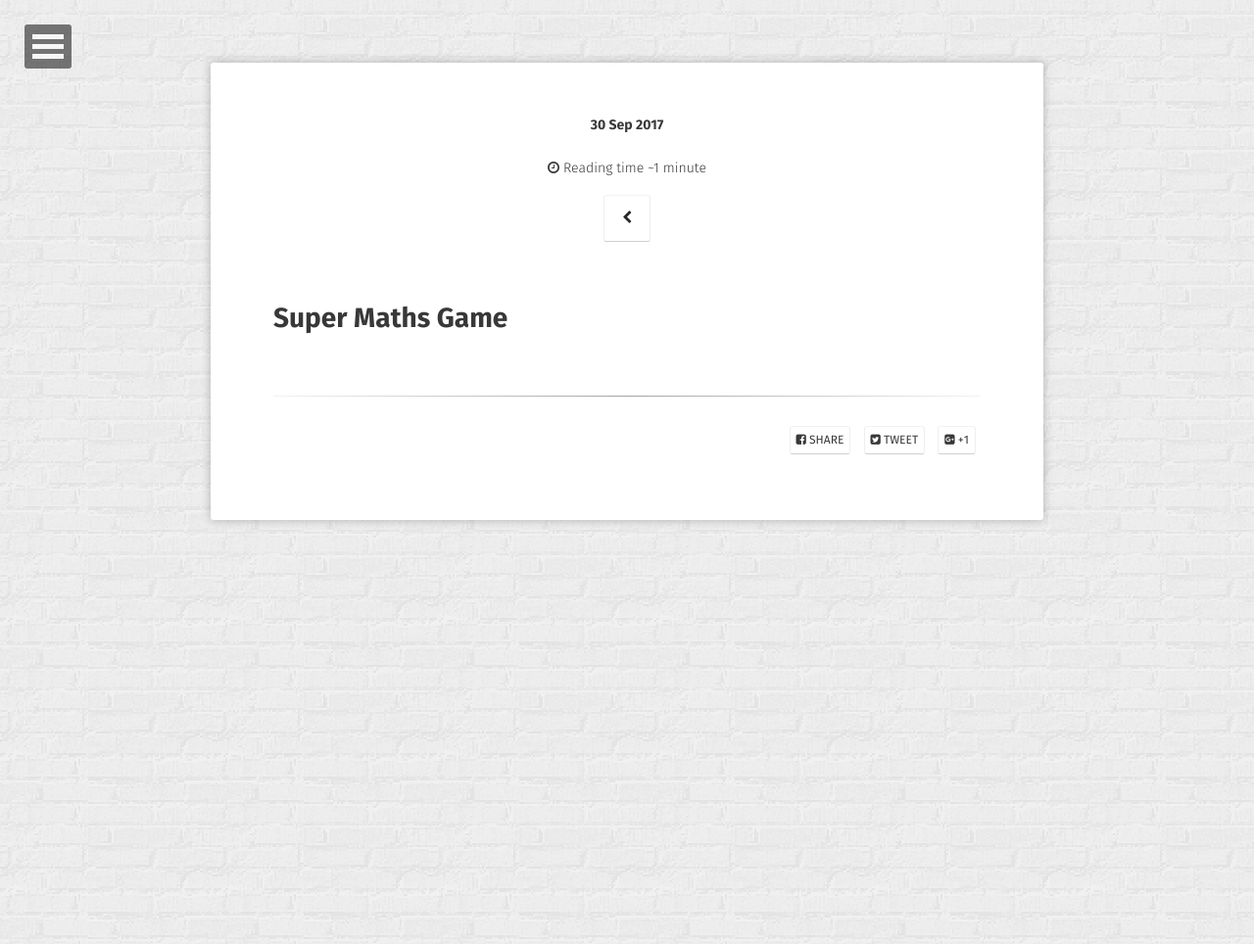
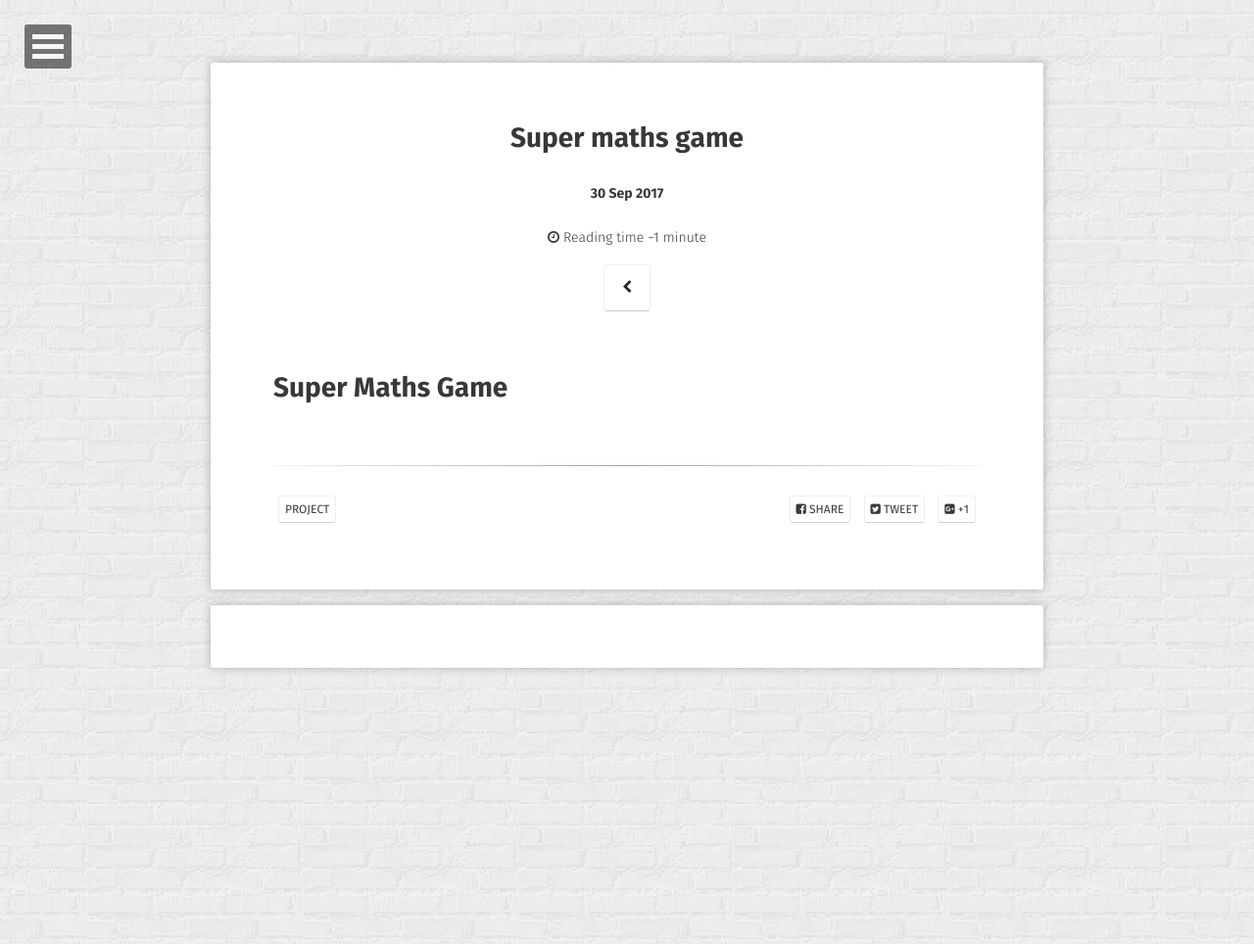
Before and after one commit to JohnnersUK/OLD.JohnnersUK.github.io, a Jekyll site: the page built from _posts/2017-09-30-Super-Maths-Game.md, in a window 1280 px wide. Shown: the whole page at 98% size. Built offline with Jekyll 4.4.1, drawn with Linux system fonts in a browser that asks for light colours; some web fonts are replaced; our own code applies the rules of GitHub Pages for plain Markdown files; comment, search, counter and statistics services are not loaded; some of the changed lines change nothing that is shown.

Commit message:
Update 2017-09-30-Super-Maths-Game.md

```diff
--- a/_posts/2017-09-30-Super-Maths-Game.md
+++ b/_posts/2017-09-30-Super-Maths-Game.md
@@ -1,11 +1,12 @@
 ---
-layout: project
-title: Super Maths Game
-date: 2017/09/30
-excerpt: "A 2d shooter inspired by super crate box, aimed to help kids practise maths in a friendly environment."
+layout: post
+title:  "Super maths game"
+date:   2017/09/30
+excerpt: "A 2D side shooter made to help kids revise maths"
 project: true
+tag:
+- project
 comments: true
-tags: - project
 ---
 
 # Super Maths Game
```
